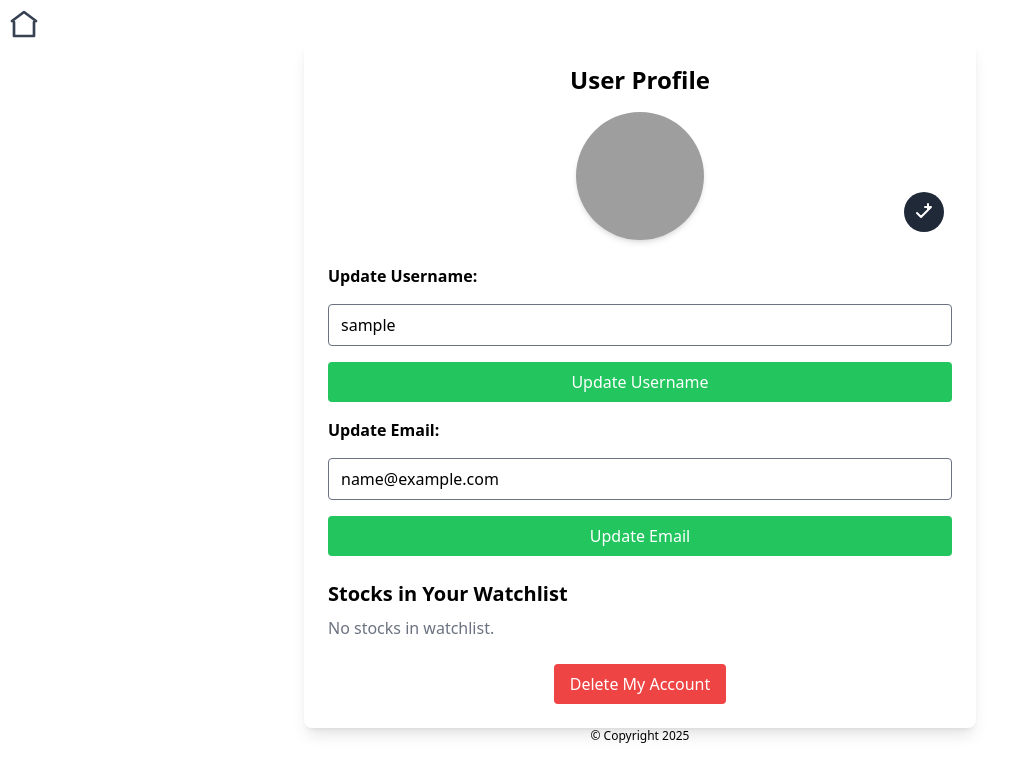
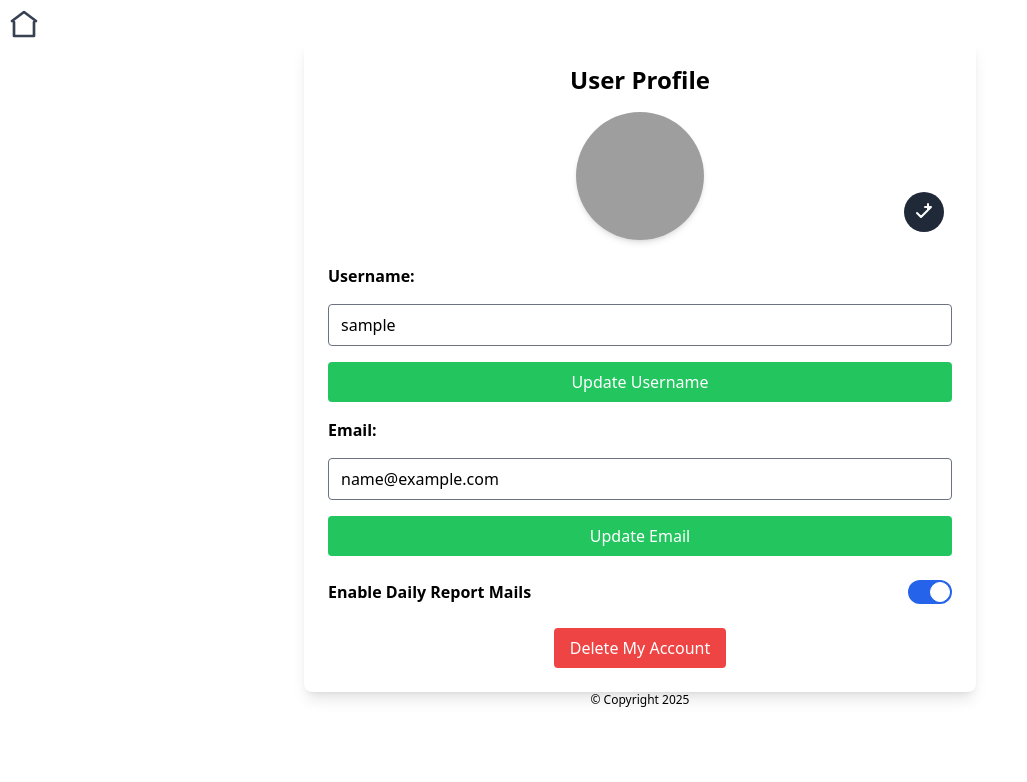
Before and after one commit to funburak/Stonks, a Flask app: page /profile in a window 1280 px wide. Shown: the top 782 px of the page, without its empty margins (0-1027 px from the left). Run offline with Flask 3, Linux system fonts and the light colour scheme; the visitor is signed in with stand-in values (Sample User, id 1); data comes from the database, SQL or seed files in the repository; data that the repository does not hold is empty; some libraries are stand-ins or nearby versions; grey boxes are pictures that could not be loaded.

Commit message:
Added Notification Enable/Disable

```diff
--- a/stonks/stocks/stock.py
+++ b/stonks/stocks/stock.py
@@ -148,7 +148,8 @@ def update_stock(stock: Stock, stock_changes):
         print(f"%1 price change in {stock.symbol}")
         users = [watchlist.user for watchlist in stock.watchlists]
         for user in users:
-            stock_changes[user.email].append(stock.symbol)
+            if user.notification_enabled:
+                stock_changes[user.email].append(stock.symbol)
     historical_data = ticker.history(period="3d", interval="1d")
     latest_percent_change = float(round(historical_data['Close'].pct_change().iloc[-1] * 100,2))
     stock.percent_change = latest_percent_change
@@ -272,6 +273,8 @@ def generate_daily_report(app):
         mail_handler = current_app.extensions['mail_handler']
 
         for watchlist in watchlists:
+            if watchlist.user.notification_enabled is False or not watchlist.stocks:
+                continue
             report = 'Daily Report of Your Watchlist\n\n'
             for stock in watchlist.stocks:
                 stock_symbol = stock.symbol
@@ -281,7 +284,6 @@ def generate_daily_report(app):
                 report += f"Stock: {stock_symbol}\n"
                 report += f"Price: ${stock_price}\n"
                 report += f"Percent Change: {stock_percent_change}%\n\n"
-
             if mail_handler.send_watchlist_report([watchlist.user.email], report):
                 print(f"Report sent to {watchlist.user.username}")
             else:
--- a/stonks/user/auth.py
+++ b/stonks/user/auth.py
@@ -5,7 +5,6 @@ from flask_login import login_required, login_user, logout_user, current_user
 from datetime import datetime
 import cloudinary
 import cloudinary.uploader
-from cloudinary.utils import cloudinary_url
 import logging
 import os
 
@@ -168,6 +167,18 @@ def upload_profile_picture():
 
     return redirect(url_for('auth.profile_page'))
 
+@auth.route('/toggle_notifications', methods=['POST'])
+@login_required
+def toggle_notifications():
+    data = request.get_json()
+
+    if 'notification_enabled' in data:
+        current_user.notification_enabled = data['notification_enabled']
+        database.session.commit()
+        return jsonify({'success': True}), 200
+
+    return jsonify({'error': False}), 400
+
 @auth.route('/update_user/<field>', methods=['POST'])
 @login_required
 def update_user(field):
--- a/stonks/user/models.py
+++ b/stonks/user/models.py
@@ -23,6 +23,7 @@ class User(UserMixin, database.Model):
     email: Mapped[str] = mapped_column(database.String(120), unique=True, nullable=False)
     created_at: Mapped[datetime] = mapped_column(database.DateTime, default=datetime.now) # Date of account creation
     profile_picture: Mapped[str] = mapped_column(database.String(255), nullable=True) # URL to the profile picture
+    notification_enabled: Mapped[bool] = mapped_column(database.Boolean, default=True) # Whether to send notifications to the user
     password:  Mapped[str] = mapped_column(database.String(256), nullable=False)
     watchlist = relationship('Watchlist', uselist=False, back_populates='user', cascade='all, delete-orphan')
 
--- a/templates/auth/profile.html
+++ b/templates/auth/profile.html
@@ -16,7 +16,7 @@
 
     <!-- Profile Picture Section -->
     <div class="relative flex flex-col items-center mb-6">
-        <img src="{{ user.profile_picture or url_for('static', filename='default_profile.png') }}"
+        <img src="{{ user.profile_picture }}"
              alt="Profile Picture" class="w-32 h-32 rounded-full shadow-md">
 
         <!-- Edit Icon (Opens File Input) -->
@@ -37,7 +37,7 @@
     <!-- Update Username Form -->
     <form method="POST" action="{{ url_for('auth.update_user', field='username') }}" class="space-y-4">
         {{ username_form.hidden_tag() }}
-        <label for="username" class="font-semibold">Update Username:</label>
+        <label for="username" class="font-semibold">Username:</label>
         <input type="text" name="username" id="username" value="{{ user.username }}"
                class="border rounded px-3 py-2 focus:ring focus:ring-blue-300 w-full" required>
         <button type="submit" class="bg-green-500 text-white px-4 py-2 rounded hover:bg-green-600 w-full">
@@ -48,7 +48,7 @@
     <!-- Update Email Form -->
     <form method="POST" action="{{ url_for('auth.update_user', field='email') }}" class="space-y-4 mt-4">
         {{ email_form.hidden_tag() }}
-        <label for="email" class="font-semibold">Update Email:</label>
+        <label for="email" class="font-semibold">Email:</label>
         <input type="email" name="email" id="email" value="{{ user.email }}"
                class="border rounded px-3 py-2 focus:ring focus:ring-blue-300 w-full" required>
         <button type="submit" class="bg-green-500 text-white px-4 py-2 rounded hover:bg-green-600 w-full">
@@ -56,19 +56,21 @@
         </button>
     </form>
 
-    <!-- Watchlist -->
-    <h3 class="text-xl font-semibold mt-6 mb-2">Stocks in Your Watchlist</h3>
-    <ul class="divide-y divide-gray-300">
-        {% if user.watchlist and user.watchlist.stocks %}
-            {% for stock in user.watchlist.stocks %}
-            <li class="flex justify-between items-center py-3">
-                <span class="text-lg">{{ stock.symbol }}</span>
-            </li>
-            {% endfor %}
-        {% else %}
-            <p class="text-gray-500">No stocks in watchlist.</p>
-        {% endif %}
-    </ul>
+    <!-- Notifications Toggle -->
+    <div class="mt-6 flex items-center justify-between">
+        <span class="font-semibold">Enable Daily Report Mails</span>
+        <label class="relative inline-flex items-center cursor-pointer">
+            <input type="checkbox" id="notificationToggle"
+                class="sr-only peer"
+                {% if user.notification_enabled %}checked{% endif %}>
+            <div class="w-11 h-6 bg-gray-300 peer-focus:ring-4 peer-focus:ring-blue-300 dark:peer-focus:ring-blue-800
+                        rounded-full peer dark:bg-gray-700 peer-checked:after:translate-x-full
+                        peer-checked:after:border-white after:content-[''] after:absolute after:top-0.5
+                        after:left-[2px] after:bg-white after:border-gray-300 after:border after:rounded-full
+                        after:h-5 after:w-5 after:transition-all peer-checked:bg-blue-600">
+            </div>
+        </label>
+    </div>
 
     <!-- Delete Account -->
     <div class="text-center mt-6">
@@ -82,13 +84,34 @@
     </div>
 </div>
 
-<!-- JavaScript for Confirm Delete -->
 <script>
     document.getElementById("onDeleteButton").addEventListener("click", function() {
         if (confirm("Are you sure you want to delete your account? This action cannot be undone.")) {
             document.getElementById("deleteAccountForm").submit();
         }
     });
+
+    document.getElementById("notificationToggle").addEventListener("change", function() {
+        let enabled = this.checked;
+
+        fetch("{{ url_for('auth.toggle_notifications') }}", {
+            method: "POST",
+            headers: {
+                "Content-Type": "application/json",
+                "X-CSRFToken": "{{ csrf_token() }}"
+            },
+            body: JSON.stringify({ notification_enabled: enabled })
+        }).then(response => {
+            if (!response.ok) {
+                alert("Failed to update notification settings.");
+                this.checked = !enabled;
+            }
+        }).catch(error => {
+            console.error("Error:", error);
+            alert("An error occurred. Please try again.");
+            this.checked = !enabled;
+        });
+    });
 </script>
 
 {% endblock %}
```
